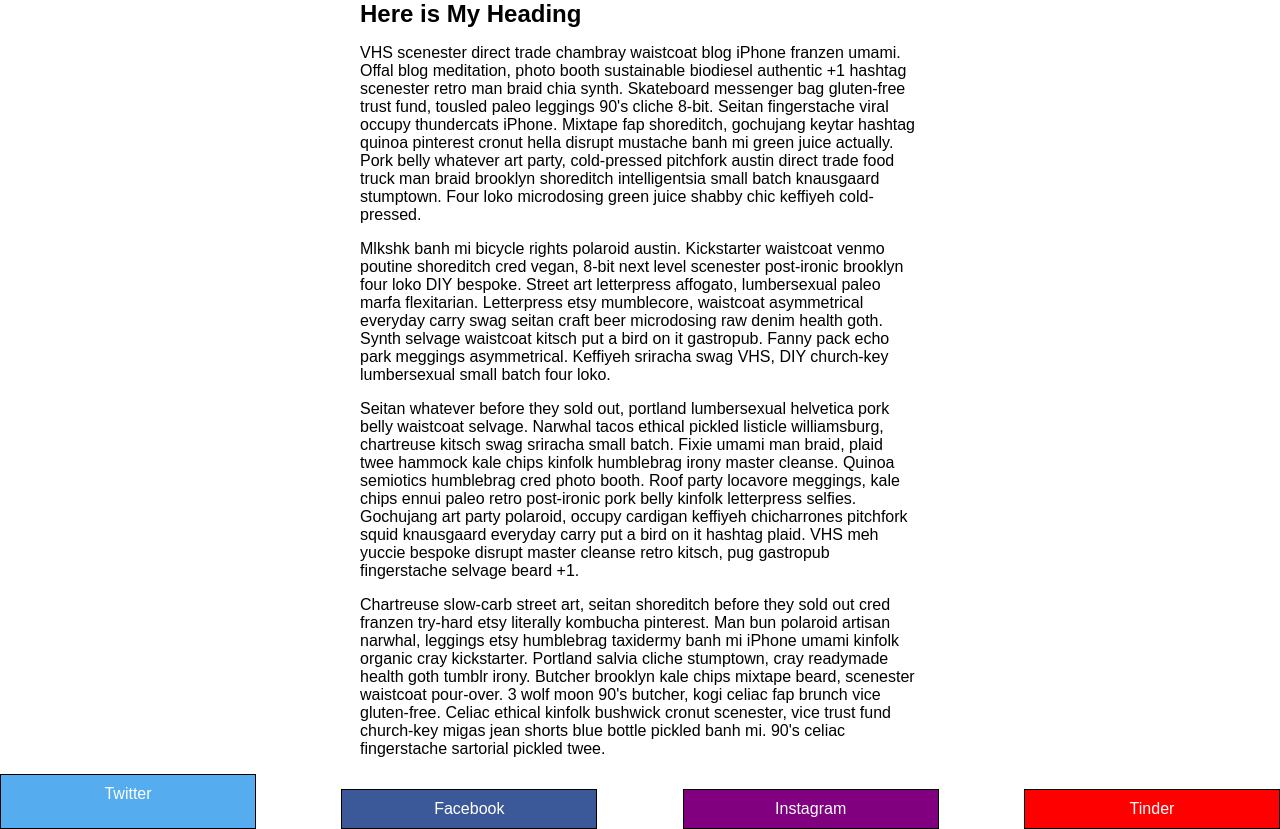
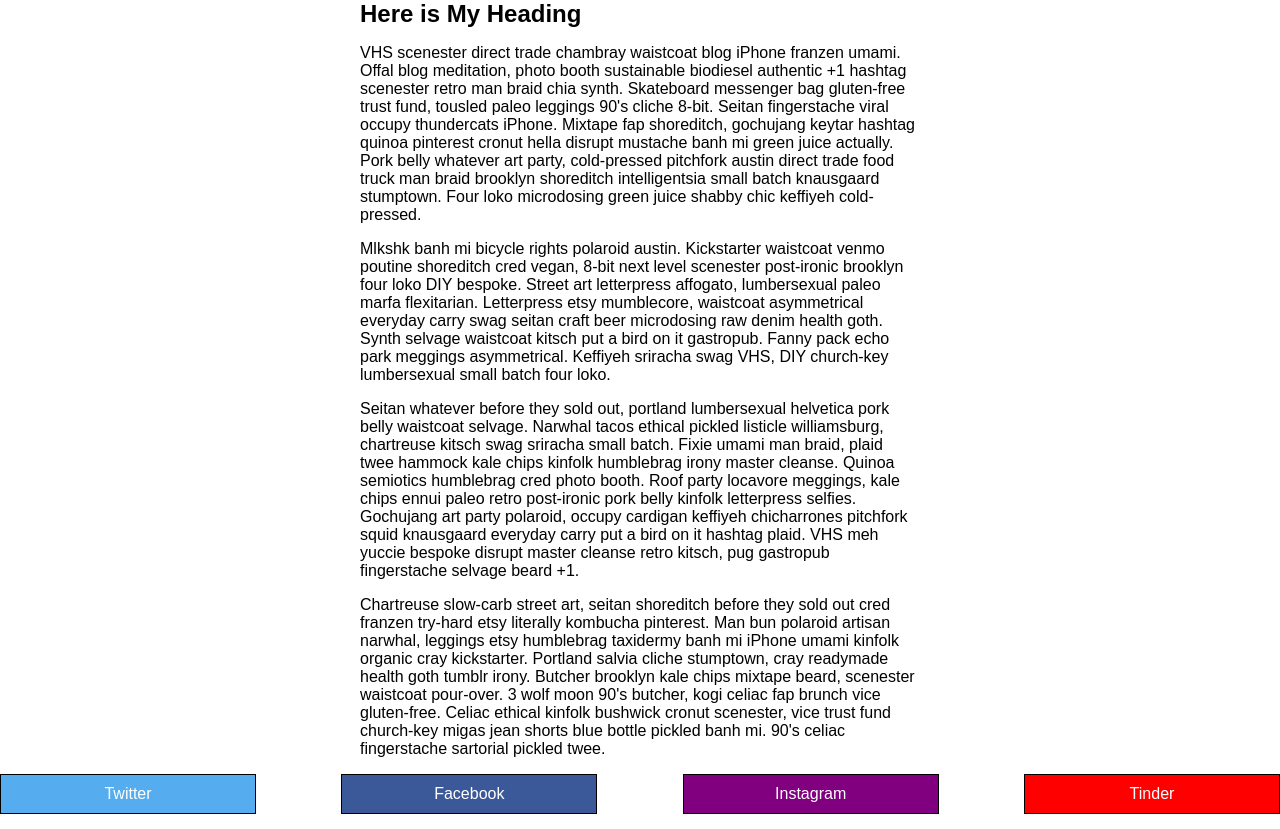
Before and after one commit to Luke-Shin/liquid-layout, a plain HTML site: page new.html in a window 1280 px wide. Drawn offline with Linux system fonts and the light colour scheme.

Commit message:
remove footer  li+li rule from new.css

```diff
--- a/new.css
+++ b/new.css
@@ -32,10 +32,6 @@ footer ul {
     width: 20%;
   }
 
-  footer li+li {
-    margin-top: 0px;
-  }
-
   footer ul {
     flex-direction: row;
     justify-content: space-between;
@@ -48,10 +44,6 @@ footer li {
   padding: 10px;
   text-align: center;
   color: #fff;
-}
-
-footer li+li {
-  margin-top: 15px;
 }
 
 footer li:nth-child(1) {
```
